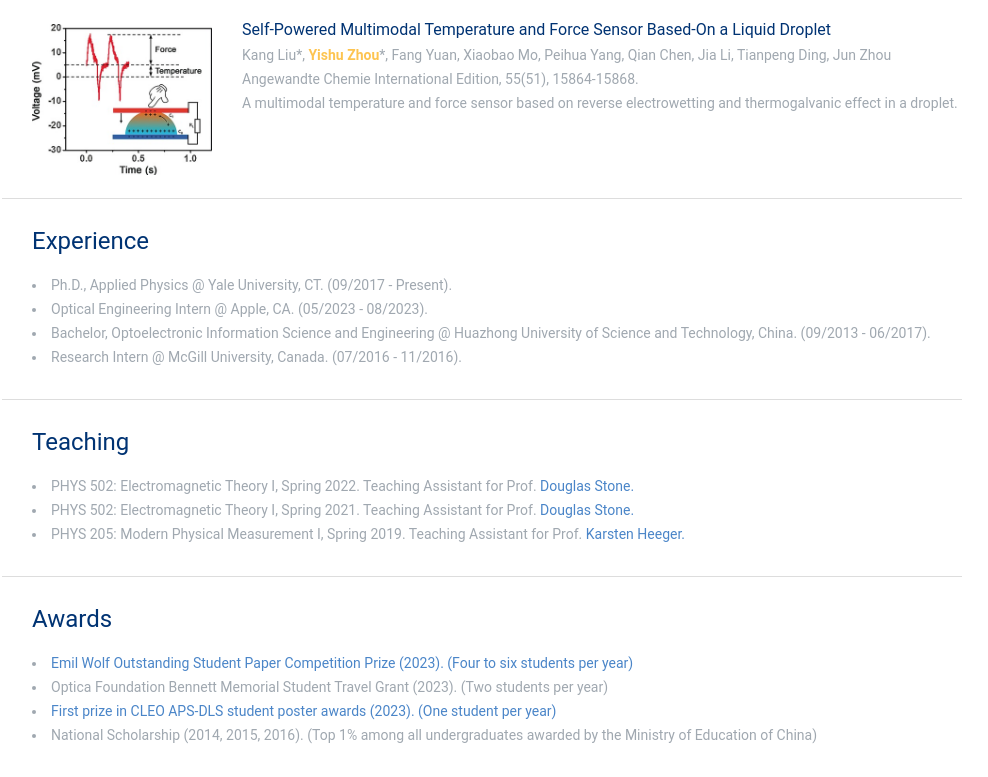
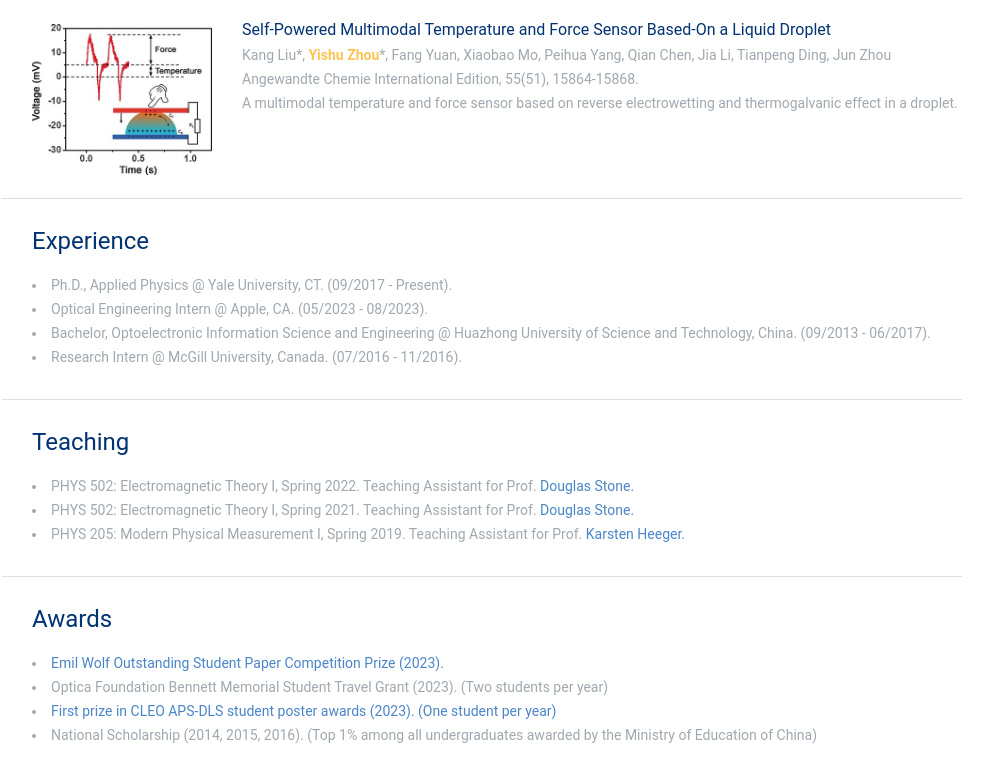
Before and after one commit to yishuzh/yishuzh.github.io, a plain HTML site: page index.html in a window 1280 px wide. Shown: the part 1085-1862 px from the top of the page, without its empty margins (158-1146 px from the left). Drawn offline with Linux system fonts and the light colour scheme; a web font is replaced by a local one.

Commit message:
Change something

```diff
--- a/index.html
+++ b/index.html
@@ -161,7 +161,7 @@
                 <h1>Awards</h1>
                     <p>
                         <ul>
-                            <li><a href="https://www.optica.org/foundation/opportunities/competitions_prizes/emil_wolf_outstanding_student_paper_competition/#ProgramPastRecipients"> Emil Wolf Outstanding Student Paper Competition Prize (2023). (Four to six students per year) </a></li>
+                            <li><a href="https://www.optica.org/foundation/opportunities/competitions_prizes/emil_wolf_outstanding_student_paper_competition/#ProgramPastRecipients"> Emil Wolf Outstanding Student Paper Competition Prize (2023). </a></li>
                             <li>Optica Foundation Bennett Memorial Student Travel Grant (2023). (Two students per year) </li>
                             <li><a href="https://engage.aps.org/dls/resources/newsletters/fall-2023#Carl"> First prize in CLEO APS-DLS student poster awards (2023). (One student per year)  </a></li>
                             <li>National Scholarship (2014, 2015, 2016). (Top 1% among all undergraduates awarded by the Ministry of Education of China) </li>
```
